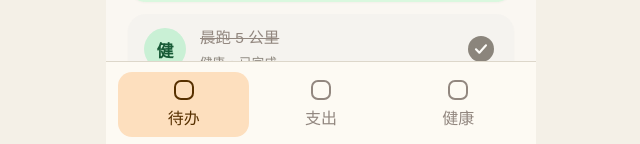
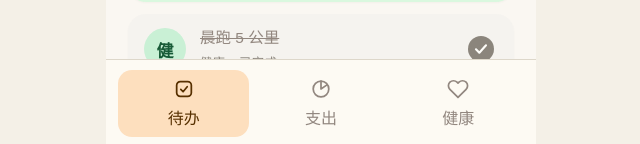
Before and after one commit to 3219378872/test-experiment-dev, a React (Vite) app: page / in a window 1280 px wide. Shown: the part 653-797 px from the top of the page, without its empty margins (319-959 px from the left). Built offline with nearby package versions, Linux system fonts and the light colour scheme.

Commit message:
feat: integrate phase 5 app shell

```diff
--- a/app/App.tsx
+++ b/app/App.tsx
@@ -1,22 +1,69 @@
+import { useEffect, useState } from 'react';
+import { ExpensePage } from 'pages/expense';
+import { HealthPage } from 'pages/health';
 import { TodoPage } from 'pages/todo';
 
+type TabId = 'todo' | 'expense' | 'health';
+
 const tabs = [
-  { id: 'todo', label: '待办' },
-  { id: 'expense', label: '支出' },
-  { id: 'health', label: '健康' },
+  {
+    id: 'todo',
+    label: '待办',
+    icon: (
+      <svg viewBox="0 0 24 24" width="22" height="22" fill="none" stroke="currentColor" strokeWidth="1.9" strokeLinecap="round" strokeLinejoin="round" aria-hidden="true">
+        <rect x="4" y="4" width="16" height="16" rx="4" />
+        <polyline points="8.5 12.5 11 15 15.5 9.5" />
+      </svg>
+    ),
+  },
+  {
+    id: 'expense',
+    label: '支出',
+    icon: (
+      <svg viewBox="0 0 24 24" width="22" height="22" fill="none" stroke="currentColor" strokeWidth="1.9" strokeLinecap="round" strokeLinejoin="round" aria-hidden="true">
+        <circle cx="12" cy="12" r="8.5" />
+        <path d="M12 3.5V12l6.5-4.5" />
+      </svg>
+    ),
+  },
+  {
+    id: 'health',
+    label: '健康',
+    icon: (
+      <svg viewBox="0 0 24 24" width="22" height="22" fill="none" stroke="currentColor" strokeWidth="1.9" strokeLinecap="round" strokeLinejoin="round" aria-hidden="true">
+        <path d="M20.84 4.61a5.5 5.5 0 0 0-7.78 0L12 5.67l-1.06-1.06a5.5 5.5 0 0 0-7.78 7.78L12 21.23l8.84-8.84a5.5 5.5 0 0 0 0-7.78Z" />
+      </svg>
+    ),
+  },
 ] as const;
 
+const tabStorageKey = 'tdex-tab';
+const tabIds = new Set<TabId>(['todo', 'expense', 'health']);
+
+function readInitialTab(): TabId {
+  const stored = localStorage.getItem(tabStorageKey);
+  return stored && tabIds.has(stored as TabId) ? (stored as TabId) : 'todo';
+}
+
 export function App() {
+  const [tab, setTab] = useState<TabId>(() => readInitialTab());
+
+  useEffect(() => {
+    localStorage.setItem(tabStorageKey, tab);
+  }, [tab]);
+
   return (
     <main className="app" aria-label="清单记账健康应用">
       <section className="phone" aria-label="移动端预览壳">
-        <div className="screen">
-          <TodoPage />
+        <div className="screen" data-screen-label={tab === 'todo' ? '待办页' : tab === 'expense' ? '支出页' : '健康页'}>
+          {tab === 'todo' ? <TodoPage /> : null}
+          {tab === 'expense' ? <ExpensePage /> : null}
+          {tab === 'health' ? <HealthPage /> : null}
           <nav className="tabbar" aria-label="主导航">
-            {tabs.map((tab) => (
-              <button className="tabbar__item" key={tab.id} type="button" aria-current={tab.id === 'todo' ? 'page' : undefined}>
-                <span className="tabbar__icon" aria-hidden="true" />
-                <span>{tab.label}</span>
+            {tabs.map((item) => (
+              <button className="tabbar__item" key={item.id} type="button" aria-current={item.id === tab ? 'page' : undefined} onClick={() => setTab(item.id)}>
+                {item.icon}
+                <span>{item.label}</span>
               </button>
             ))}
           </nav>
--- a/app/styles/global.css
+++ b/app/styles/global.css
@@ -140,13 +140,6 @@ h1 {
 .tabbar__item[aria-current='page'] {
   background: var(--accent-soft);
   color: var(--accent-ink);
-}
-
-.tabbar__icon {
-  width: 20px;
-  height: 20px;
-  border: 2px solid currentColor;
-  border-radius: 7px;
 }
 
 .add-btn {
```
Also changed, not shown: 1 other file (tests, documents, lock files or other folders).
